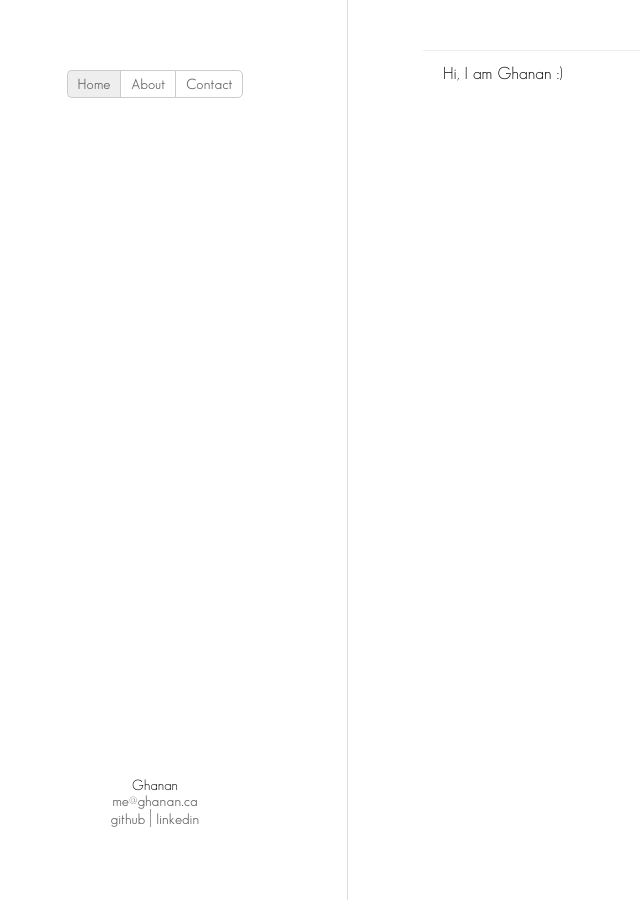
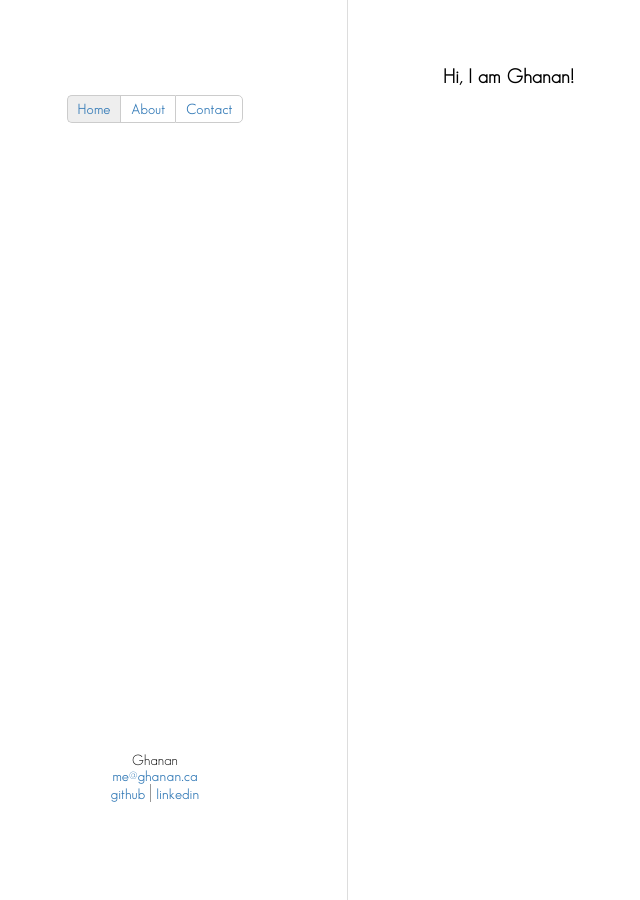
Before and after one commit to ghananigans/ghanan94.github.io, a Jekyll site: the page built from index.md, in a window 1280 px wide. Shown: the whole page, without its empty margins (37-677 px from the left). Built offline with Jekyll 4.4.1, drawn with Linux system fonts in a browser that asks for light colours.

Commit message:
Header/footer positioning, link/page-title color

```diff
--- a/_layouts/page.html
+++ b/_layouts/page.html
@@ -4,9 +4,11 @@ layout: default
 
 <div class="page-wrapper">
   <div class="page-content-wrapper">
-    <div class="page-header">
-      {% if page.title %}<h2 class="page-title">{{ page.title }}</h2>{% endif %}
-    </div>
+    {% if page.title %}
+      <div class="page-header">
+        {% if page.title %}<h2 class="page-title">{{ page.title }}</h2>{% endif %}
+      </div>
+    {% endif %}
 
     <div class="page-content">
 
--- a/assets/stylesheets/_main/_header-footer.scss
+++ b/assets/stylesheets/_main/_header-footer.scss
@@ -154,11 +154,11 @@ ul.social {
   }
 
   .header-content {
-    margin-top: 50px;
+    margin-top: 75px;
   }
 
   .footer-content {
-    margin-bottom: 50px;
+    margin-bottom: 75px;
   }
 
   .header-brand {
--- a/assets/stylesheets/_main/_main.scss
+++ b/assets/stylesheets/_main/_main.scss
@@ -10,10 +10,10 @@ div {
 a {
   font-family: 'sansserifbookflfmedium', sans-serif;
   text-decoration: none;
-  color: #666;
+  color: $link-color;
 
   &:hover {
-    color: darken(#666, 60%);
+    color: $link-hover-color;
   }
 }
 
@@ -44,5 +44,5 @@ ul {
 }
 
 p {
-  display: inline-block;
+  display: block;
 }
--- a/assets/stylesheets/_main/_variables.scss
+++ b/assets/stylesheets/_main/_variables.scss
@@ -3,4 +3,7 @@ $assets-path: '/assets/';
 $header-height: 125px;
 $footer-height: 125px;
 
-$page-title-color: #1313a8;
+$page-title-color: #3b5998;
+
+$link-color: #337ab7;
+$link-hover-color: #3b5998;
--- a/index.md
+++ b/index.md
@@ -6,4 +6,4 @@ nav_order: 1
 nav_title: Home
 ---
 
-Hi, I am Ghanan :)
+### Hi, I am Ghanan!
```
